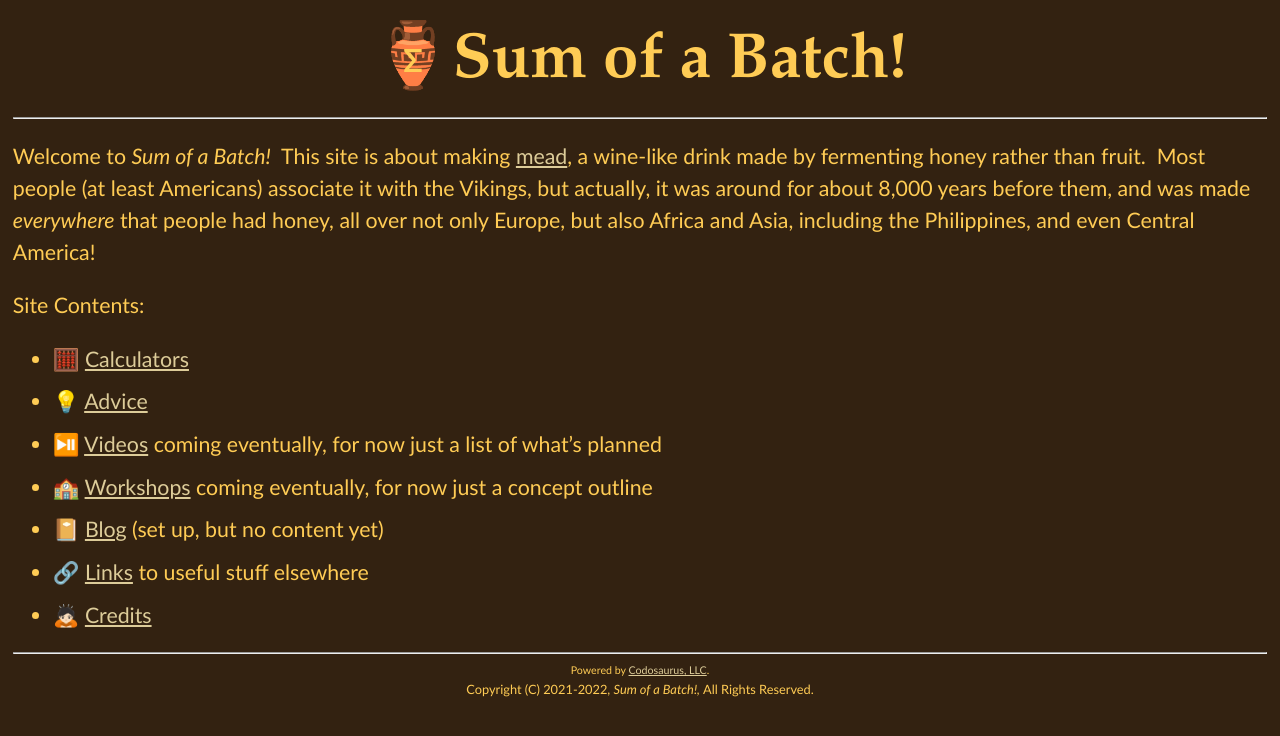
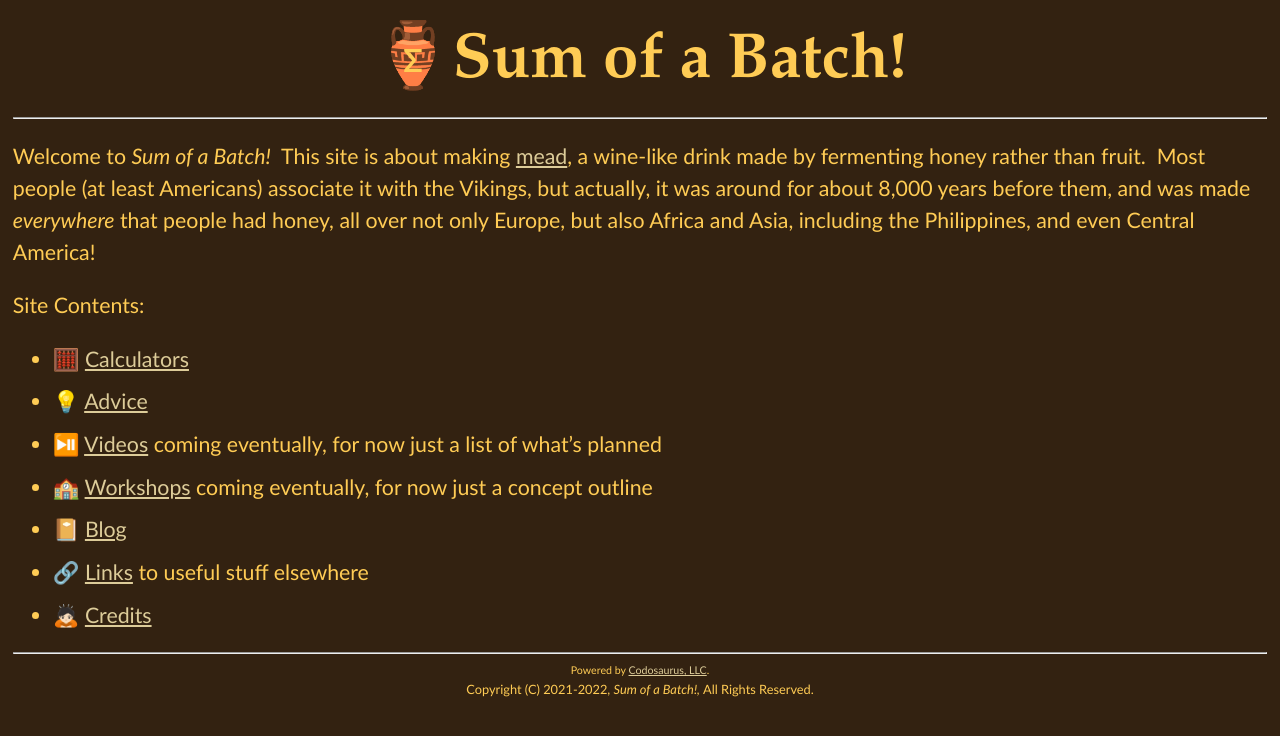
Before and after one commit to Sum-of-a-Batch/Sum-of-a-Batch.github.io, a Jekyll site: the page built from index.md, in a window 1280 px wide. Shown: the top 736 px of the page. Built offline with Jekyll 4.4.1, drawn with Linux system fonts in a browser that asks for light colours.

Commit message:
remove that blog has not been set up, as it now has

```diff
--- a/index.md
+++ b/index.md
@@ -26,6 +26,6 @@ Site Contents:
 - 💡 [Advice](advice)
 - ⏯️ [Videos](videos) coming eventually, for now just a list of what's planned
 - 🏫 [Workshops](workshops) coming eventually, for now just a concept outline
-- 📔 [Blog](blog) (set up, but no content yet)
+- 📔 [Blog](blog)
 - 🔗 [Links](links) to useful stuff elsewhere
 - 🙇🏻 [Credits](credits)
```
